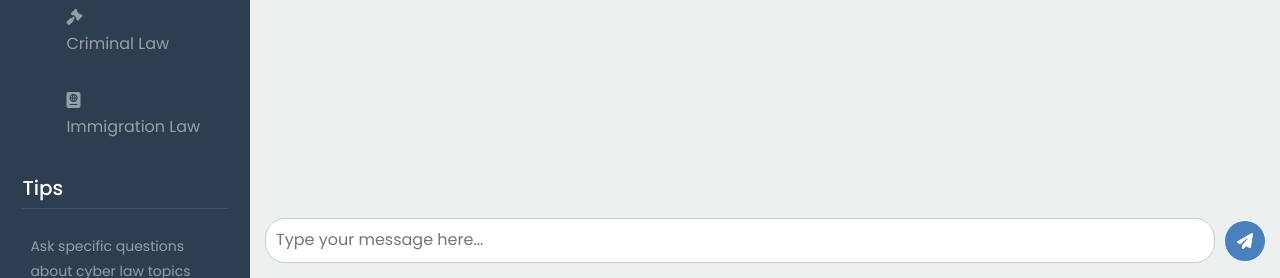
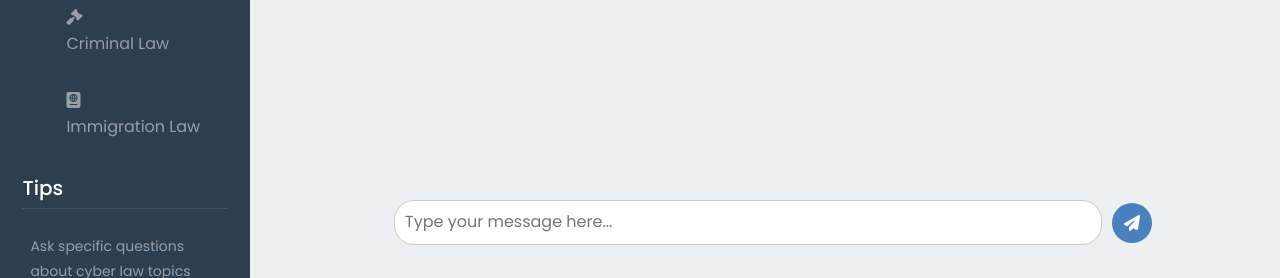
Before and after one commit to ukr-TA/LegalAssist, a Python web app: template templates/chat.html in a window 1280 px wide. Shown: the part 522-800 px from the top of the page. Run offline with Jinja, Linux system fonts and the light colour scheme; the template is opened without the code that fills it, so the values that code supplies are empty.

Commit message:
chat ma chatspace and time reply made

```diff
--- a/static/css/style.css
+++ b/static/css/style.css
@@ -496,7 +496,7 @@ a:hover {
     position: sticky;
     bottom: 0;
     background-color: #ECF0F1;
-    padding: 0px 15px 15px 15px;
+    padding: 0px 8rem 33px 9rem;
     display: flex;
     align-items: center;
 }
```
